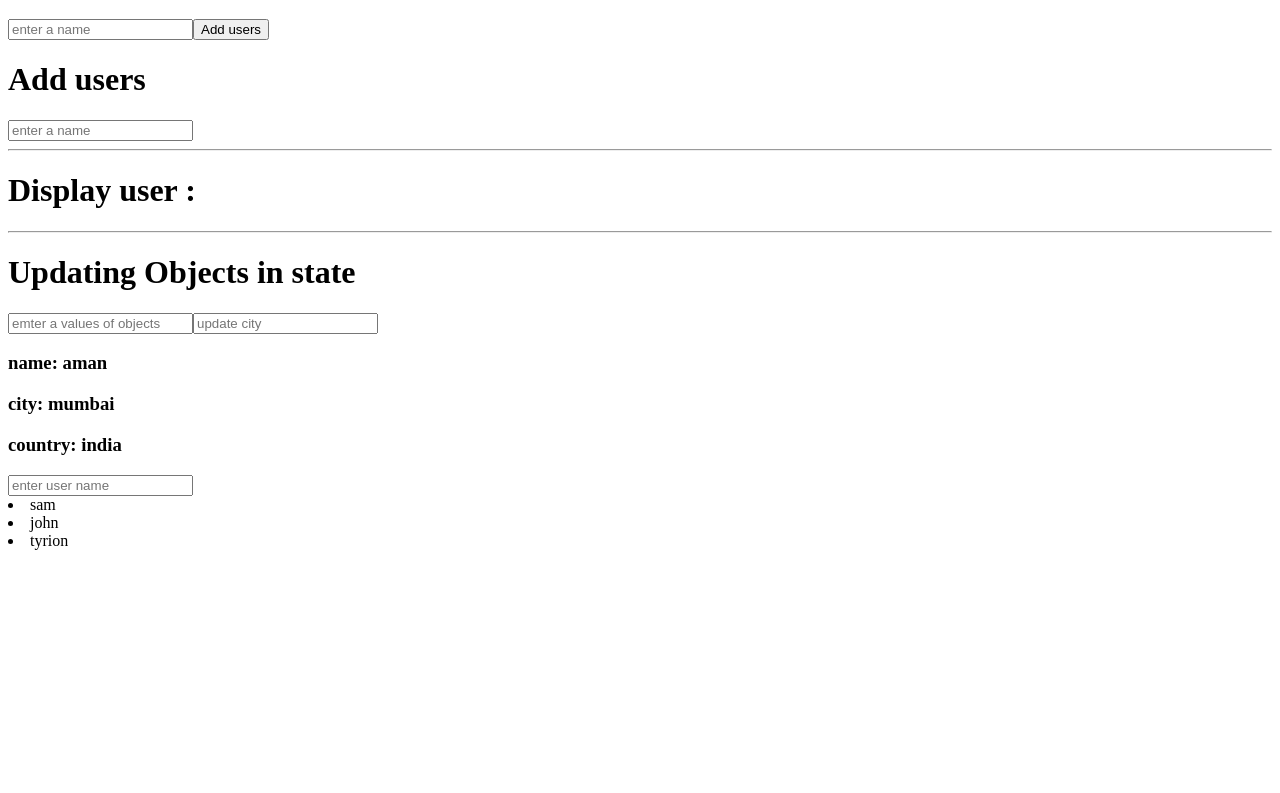
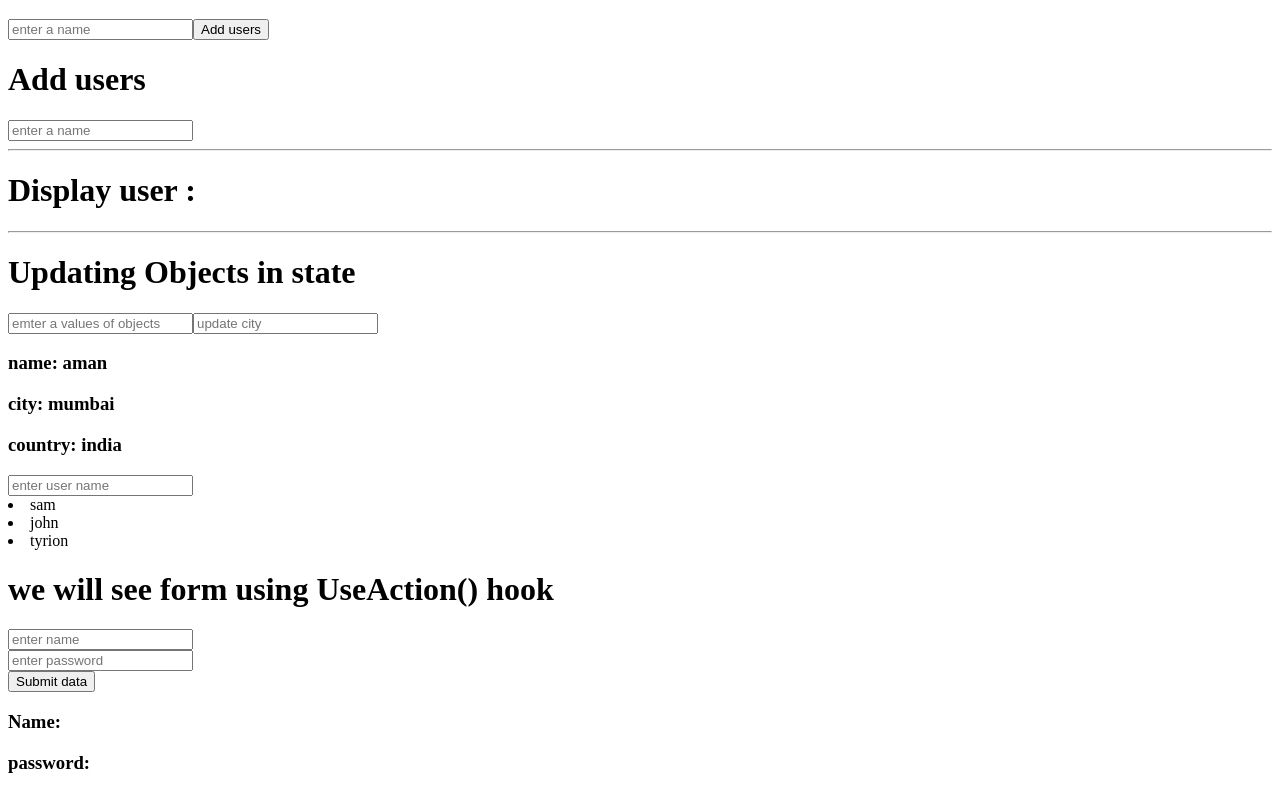
Before and after one commit to aman-29-singh/React-practice, a React (Vite) app in the folder React-blog/: page / in a window 1280 px wide. Shown: the part 3612-4405 px from the top of the page. Before the commit the page ends 4170 px from the top, so only its background shows below. Built offline with nearby package versions, Linux system fonts and the light colour scheme.

Commit message:
useAction() hook in UseAction.jsx component

```diff
--- a/React-blog/src/App.jsx
+++ b/React-blog/src/App.jsx
@@ -12,6 +12,7 @@ import { useTransition } from 'react';
 import DrivedState from './DrivedState';
 import AddUser from './AddUser';
 import DisplayUser from './DisplayUser';
+import UseAction from './UseAction';
 
 
 function App() {
@@ -44,6 +45,16 @@ function App() {
       country:"india"
     }
   })
+
+  /**Now we will see useActionState() Hook ki help se humlog Reactjs mein form ko bohat ache se
+   * easily handle kar sakte hai toh jaise aaplog form k upar koi bhi action="" perform karoge n
+   * toh isse ek internal state hotti hai woh state update ho jayegi aur jo form ka Result hoga kuch
+   * error hai warning hai sabkuch yahan par aako pata chal jayega so isse validations bhi mil jayegi
+   * so isse aisa nhi hai ki yahan par hum bohat saare state ka use karenge inn saare states ko handle
+   * karne k liye bas ek hook ka use karenge i.e useActionState() aur iski help se hum form ka saare
+   * kaam ek saath hii kar payenge i.e validation, submission etc toh yahi dekhenge
+   * Now Note - ye useActionState()= [data, action, pending] ye 3 value nikalegi useAction() k andar se
+   */
 
 
   const userObject = {
@@ -395,6 +406,8 @@ useEffect(() => {//this function runs when display component is vanishes from UI
         <li key={index}>{item.name}</li>
       ))
      }
+
+     <UseAction/>
     </>
   )
 }
--- /dev/null
+++ b/React-blog/src/UseAction.jsx
@@ -0,0 +1,90 @@
+import { useActionState } from "react"
+
+function UseAction(){
+    /**Now we will see useActionState() Hook ki help se humlog Reactjs mein form ko bohat ache se
+   * easily handle kar sakte hai toh jaise aaplog form k upar koi bhi action="" perform karoge n
+   * toh isse ek internal state hotti hai woh state update ho jayegi aur jo form ka Result hoga kuch
+   * error hai warning hai sabkuch yahan par aako pata chal jayega so isse validations bhi mil jayegi
+   * so isse aisa nhi hai ki yahan par hum bohat saare state ka use karenge inn saare states ko handle
+   * karne k liye bas ek hook ka use karenge i.e useActionState() aur iski help se hum form ka saare
+   * kaam ek saath hii kar payenge i.e validation, submission etc toh yahi dekhenge
+   * Now Note - ye useActionState()= [data, action, pending] ye 3 value nikalegi useAction() k andar se
+   * so here pehle ye teeno 3 parameter ka matlab samaj lete hai i.e data,action,pending
+   * so here data matlab hai ki jab humlog yeh <form></form> ko submit karenge n toh yahn par <input/>
+   * fields ka data means 1st input field ka data, 2nd input field ka data ya kuch bhi data aaplog
+   * store karna chahte ho toh iss data parameter of useActionState() hook k data mein aaplog store
+   * kara sakte hoo
+   * now action from useAction() hook ye basically function hota hai jo humlog yahan par
+   * i.e <form action={action}></form> so humlog ye action from useAction() se aise {action} pass
+   * karte hai abb iss {action} of <form> se ye directly call karega action of useAction() hook k
+   * action ko
+   * and pending of useAction() hook ye basically aapko batata hai ki aapka <form> ye submit hoo chuka
+   * hai ya nahi hua hai agar inprocess hai toh ye aapko batayega ki aapka form abhi submit nhi hua inpending
+   * mein hai toh iss case mein aaplog koi button disable karna chahte hoo, kuch loader wagera dikhana
+   * chahte hoo toh woh bhi dikha sakte hoo so useAction() hook ye teen value deta hai data,action,pending
+   * and useAction() k andar () k andar humlog 2 parameter pass kar sakte hai 1st agar humlog koi function
+   * ko call karna chahte hai ttoh woh function ko humlog useAction() k () mein pass karenge and and 2nd
+   * parameter jo humlog pass karenge useAction() k () k andar is intial value of useAction() hook so agar
+   * humein intialvalue nhi pass karni hai toh hum undefined pass kar denge
+   * i.e useAction(handleSubmit, undefined)
+   */
+//   const [data, action, pending] = useActionState(handleSubmit, undefined)
+//so ye useAction() hhok ko pehle define nhi karneka nhi to handleSubmit call nhi hoga
+
+  const handleSubmit =async (previousData, formData)=>{
+    //toh ismein humlog input field ka data nikalenge so here we have input field of name and password
+    let name = formData.get('name');
+    let password = formData.get('password')
+
+    //console.log("handleSubmit called",name, password)
+    //abb mein chahta hoon form submit hone par delay aaye thoda sa toh async await ka use karenge
+    await new Promise(res=> setTimeout(res,2000))
+   // console.log("handleSubmit called",name, password)
+    //so isse submit data button par click karne se 2 second ka delay aayega means 2second baad submit hoga
+    //now abb mein chahta hoon ki jabtak humara form submit na hoo tab tak ye submit button disabled rahe
+    /*so ye jo pending state of useAction() hai n ye jab tak humara form submit nhi hota tab tak
+    disable rehti hai
+    */
+
+    /**now muje valiadation lagana hai dono input field par
+     * so iske liye muje kya karna padega ki jo bhi ye handleSubmit() wala function return karega n
+     * woh apne aap useAction() k  data mein chale jayedga because useActionState(handleSubmit,undefined)
+     * k andar humlog handleSubmit ko call kar rhe hai like useActionState(handleSubmit, undefined) aise
+     */
+    if(name && password){
+        return{message:"Data Submitted",name,password}
+    }else{
+        return{error:'Failed to submit. Enter a proper data',name,password}
+    }
+}
+
+
+  const [data, action, pending] = useActionState(handleSubmit, undefined)
+  console.log(data) //ye error print karega console par means validattion check hai
+    return(
+        <div>
+            <h1>we will see form using UseAction() hook</h1>
+            <form action={action} >
+                <input type="text" placeholder="enter name" name="name"/>
+                <br></br>
+                <input type="password" placeholder="enter password" name="password"/>
+                <br></br>
+                <button disabled={pending}>Submit data</button>
+                <br></br>
+                {
+                    data?.error && <span style={{color:'red'}}>{data?.error}</span>
+                }
+
+                {
+                    data?.message && <span style={{color:'green'}}>{data?.message}</span>
+                }
+
+                <h3>Name: {data?.name}</h3>
+                <h3>password: {data?.password}</h3>
+
+            </form>
+        </div>
+    )
+}
+
+export default UseAction;
```
